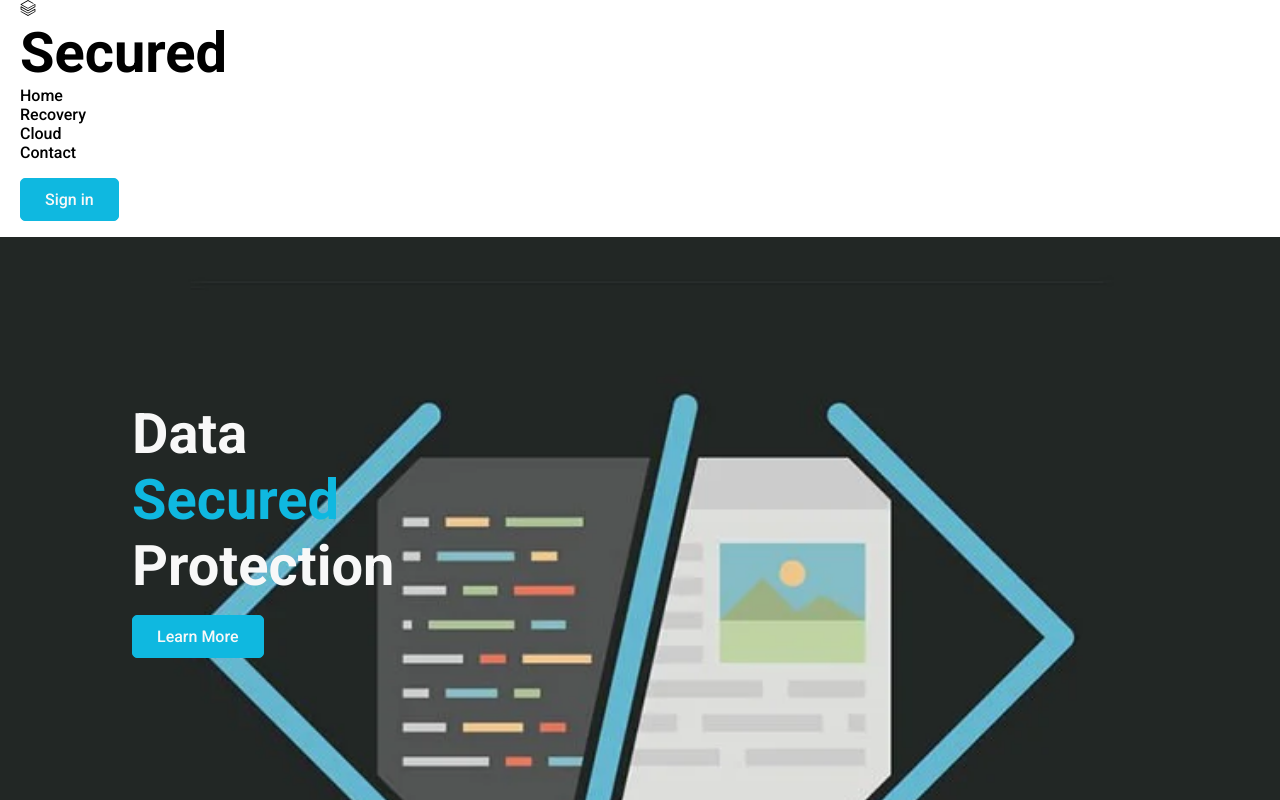
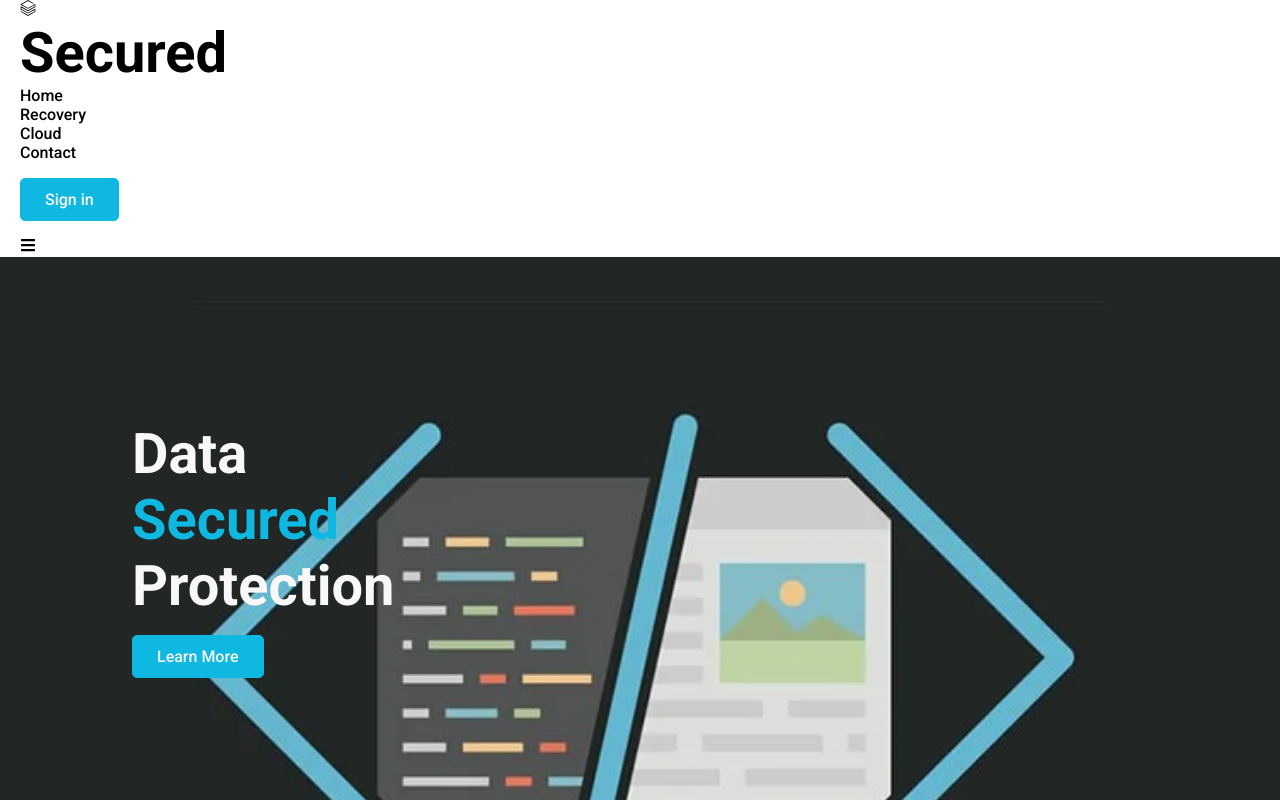
Before and after one commit to MardonovD/counter-redux-conntect, a React (Create React App) app: page / in a window 1280 px wide. Shown: the top 800 px of the page. Built offline with nearby package versions, Linux system fonts and the light colour scheme.

Commit message:
FaBars icon right for

```diff
--- a/src/components/navbar/Navbar.js
+++ b/src/components/navbar/Navbar.js
@@ -1,5 +1,6 @@
 import React from "react";
 import { SiDatabricks } from "react-icons/si";
+import { FaBars } from "react-icons/fa";
 import "./NavbarStyle.css";
 const Navbar = () => {
   return (
@@ -17,6 +18,9 @@ const Navbar = () => {
           <li>Contact</li>
           <button>Sign in</button>
         </ul>
+        <div className="hamburger">
+          <FaBars />
+        </div>
       </div>
     </div>
   );
```
